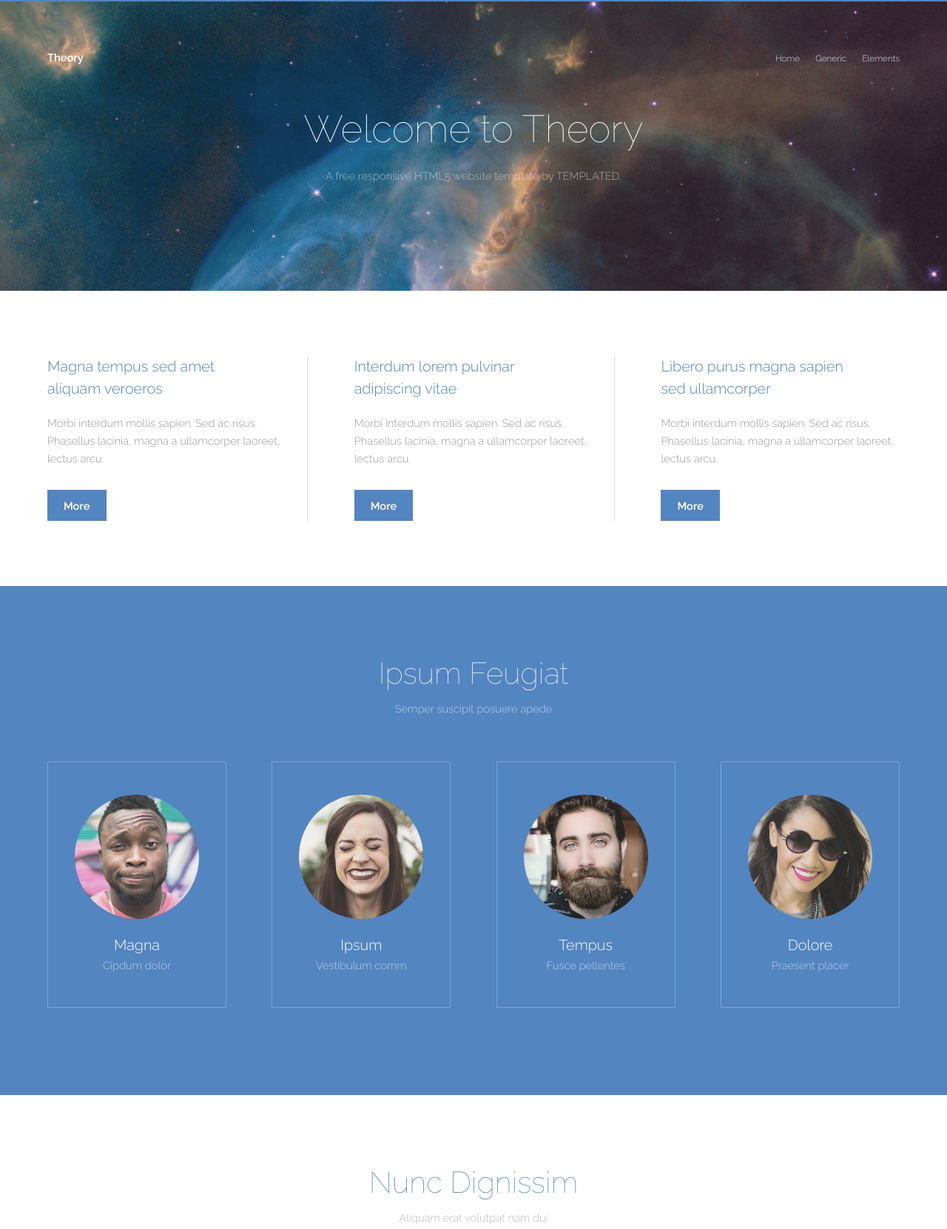
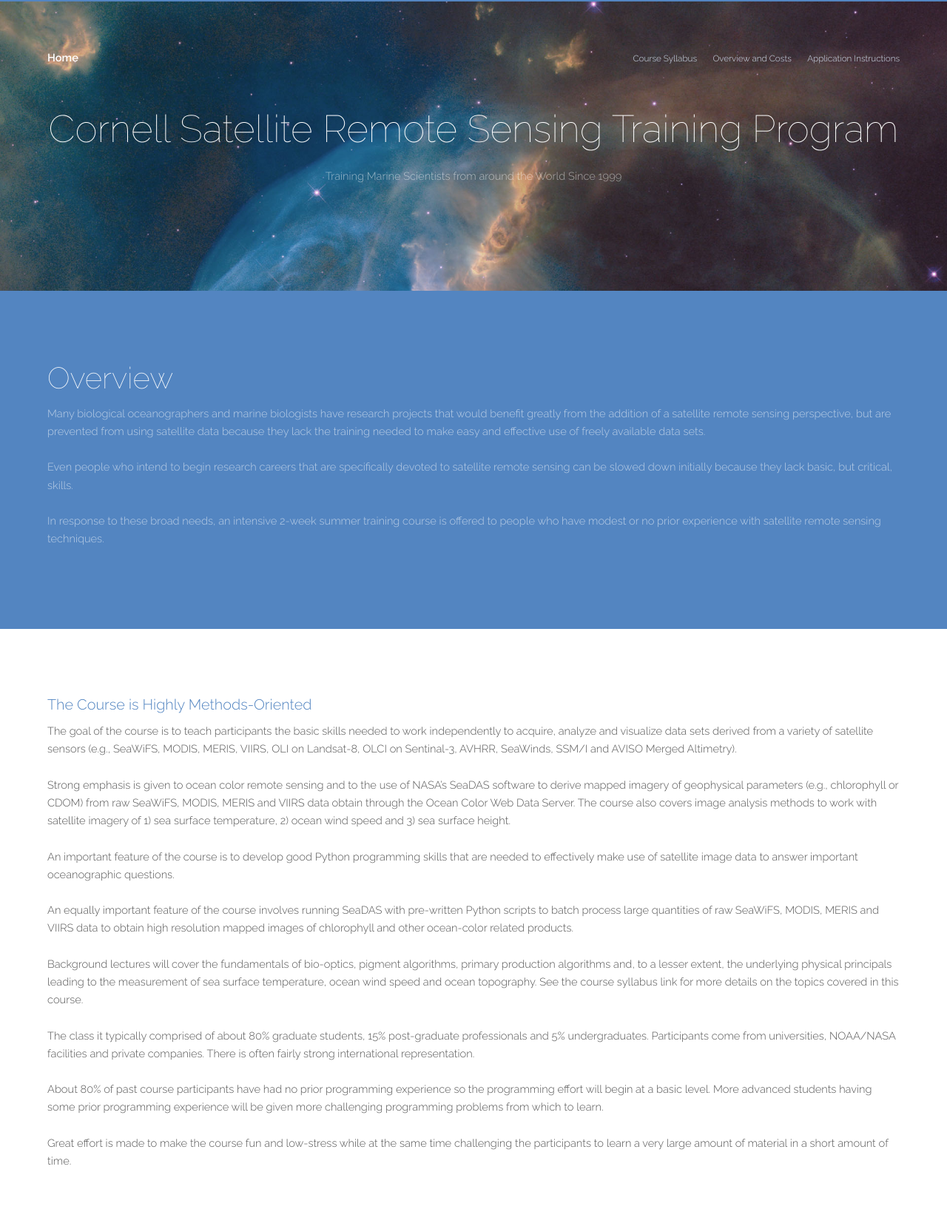
Before and after one commit to philosophieli/satellite_website, a plain HTML site: page index.html in a window 1280 px wide. Shown: the part 5-1666 px from the top of the page at 74% size. Drawn offline with Linux system fonts and the light colour scheme.

Commit message:
finished front page

```diff
--- a/assets/css/main.css
+++ b/assets/css/main.css
@@ -1858,7 +1858,7 @@
 		}
 
 	header p {
-		color: #bbb;
+		color: #555;
 		position: relative;
 		margin: 0 0 1.5em 0;
 	}
--- a/index.html
+++ b/index.html
@@ -16,11 +16,11 @@
 		<!-- Header -->
 			<header id="header">
 				<div class="inner">
-					<a href="index.html" class="logo">Theory</a>
+					<a href="index.html" class="logo">Home</a>
 					<nav id="nav">
-						<a href="index.html">Home</a>
-						<a href="generic.html">Generic</a>
-						<a href="elements.html">Elements</a>
+						<a href="index.html">Course Syllabus</a>
+						<a href="generic.html">Overview and Costs</a>
+						<a href="elements.html">Application Instructions</a>
 					</nav>
 					<a href="#navPanel" class="navPanelToggle"><span class="fa fa-bars"></span></a>
 				</div>
@@ -28,138 +28,53 @@
 
 		<!-- Banner -->
 			<section id="banner">
-				<h1>Welcome to Theory</h1>
-				<p>A free responsive HTML5 website template by TEMPLATED.</p>
+				<h1>Cornell Satellite Remote Sensing Training Program</h1>
+				<p>Training Marine Scientists from around the World Since 1999</p>
 			</section>
 
-		<!-- One -->
-			<section id="one" class="wrapper">
+			<!-- One (Overview) -->
+			<section id="one" class="wrapper style1 special">
 				<div class="inner">
-					<div class="flex flex-3">
 					<article>
 						<header>
-								<h3>Magna tempus sed amet<br /> aliquam veroeros</h3>
+						<!-- Content -->
+							<h2 id="content">Overview</h2>
+							<p>Many biological oceanographers and marine biologists have research projects that would benefit greatly from the addition of a satellite remote sensing perspective, but are prevented from using satellite data because they lack the training needed to make easy and effective use of freely available data sets.
+							<br><br>
+							Even people who intend to begin research careers that are specifically devoted to satellite remote sensing can be slowed down initially because they lack basic, but critical, skills.
+							<br><br>
+							In response to these broad needs, an intensive 2-week summer training course is offered to people who have modest or no prior experience with satellite remote sensing techniques.</p>
 						</header>
-							<p>Morbi interdum mollis sapien. Sed ac risus. Phasellus lacinia, magna a ullamcorper laoreet, lectus arcu.</p>
-							<footer>
-								<a href="#" class="button special">More</a>
-							</footer>
 					</article>
-						<article>
-							<header>
-								<h3>Interdum lorem pulvinar<br /> adipiscing vitae</h3>
-							</header>
-							<p>Morbi interdum mollis sapien. Sed ac risus. Phasellus lacinia, magna a ullamcorper laoreet, lectus arcu.</p>
-							<footer>
-								<a href="#" class="button special">More</a>
-							</footer>
-						</article>
-						<article>
-							<header>
-								<h3>Libero purus magna sapien<br /> sed ullamcorper</h3>
-							</header>
-							<p>Morbi interdum mollis sapien. Sed ac risus. Phasellus lacinia, magna a ullamcorper laoreet, lectus arcu.</p>
-							<footer>
-								<a href="#" class="button special">More</a>
-							</footer>
-						</article>
-					</div>
 				</div>
 			</section>
 
-		<!-- Two -->
-			<section id="two" class="wrapper style1 special">
+			<!-- Two (Specifics) -->
+			<section id="one" class="wrapper">
 				<div class="inner">
+					<article>
 						<header>
-						<h2>Ipsum Feugiat</h2>
-						<p>Semper suscipit posuere apede</p>
+						<!-- Content -->
+							<h3 id="content">The Course is Highly Methods-Oriented </h3>
+							<p>The goal of the course is to teach participants the basic skills needed to work independently to acquire, analyze and visualize data sets derived from a variety of satellite sensors (e.g., SeaWiFS, MODIS, MERIS, VIIRS, OLI on Landsat-8, OLCI on Sentinal-3, AVHRR, SeaWinds, SSM/I and AVISO Merged Altimetry).
+							<br><br>
+							Strong emphasis is given to ocean color remote sensing and to the use of NASA’s SeaDAS software to derive mapped imagery of geophysical parameters (e.g., chlorophyll or CDOM) from raw SeaWiFS, MODIS, MERIS and VIIRS data obtain through the Ocean Color Web Data Server.  The course also covers image analysis methods to work with satellite imagery of 1) sea surface temperature, 2) ocean wind speed and 3) sea surface height.
+							<br><br>
+							An important feature of the course is to develop good Python programming skills that are needed to effectively make use of satellite image data to answer important oceanographic questions.
+							<br><br>
+							An equally important feature of the course involves running SeaDAS with pre-written Python scripts to batch process large quantities of raw SeaWiFS, MODIS, MERIS and VIIRS data to obtain high resolution mapped images of chlorophyll and other ocean-color related products.
+							<br><br>
+							Background lectures will cover the fundamentals of bio-optics, pigment algorithms, primary production algorithms and, to a lesser extent, the underlying physical principals leading to the measurement of sea surface temperature, ocean wind speed and ocean topography. See the course syllabus link for more details on the topics covered in this course.
+							<br><br>
+							The class it typically comprised of about 80% graduate students, 15% post-graduate professionals and 5% undergraduates. Participants come from universities, NOAA/NASA facilities and private companies. There is often fairly strong international representation.
+							<br><br>
+							About 80% of past course participants have had no prior programming experience so the programming effort will begin at a basic level. More advanced students having some prior programming experience will be given more challenging programming problems from which to learn.
+							<br><br>
+							Great effort is made to make the course fun and low-stress while at the same time challenging the participants to learn a very large amount of material in a short amount of time.<p>
 						</header>
-					<div class="flex flex-4">
-						<div class="box person">
-							<div class="image round">
-								<img src="images/pic03.jpg" alt="Person 1" />
-							</div>
-							<h3>Magna</h3>
-							<p>Cipdum dolor</p>
-						</div>
-						<div class="box person">
-							<div class="image round">
-								<img src="images/pic04.jpg" alt="Person 2" />
-							</div>
-							<h3>Ipsum</h3>
-							<p>Vestibulum comm</p>
-						</div>
-						<div class="box person">
-							<div class="image round">
-								<img src="images/pic05.jpg" alt="Person 3" />
-							</div>
-							<h3>Tempus</h3>
-							<p>Fusce pellentes</p>
-						</div>
-						<div class="box person">
-							<div class="image round">
-								<img src="images/pic06.jpg" alt="Person 4" />
-							</div>
-							<h3>Dolore</h3>
-							<p>Praesent placer</p>
-						</div>
-					</div>
+					</article>
 				</div>
 			</section>
-
-		<!-- Three -->
-			<section id="three" class="wrapper special">
-				<div class="inner">
-					<header class="align-center">
-						<h2>Nunc Dignissim</h2>
-						<p>Aliquam erat volutpat nam dui </p>
-					</header>
-					<div class="flex flex-2">
-						<article>
-							<div class="image fit">
-								<img src="images/pic01.jpg" alt="Pic 01" />
-							</div>
-							<header>
-								<h3>Praesent placerat magna</h3>
-							</header>
-							<p>Praesent dapibus, neque id cursus faucibus, tortor neque egestas augue, eu vulputate magna eros eu erat. Aliquam erat volutpat. Nam dui mi, tincidunt quis, accumsan porttitor lorem ipsum.</p>
-							<footer>
-								<a href="#" class="button special">More</a>
-							</footer>
-						</article>
-						<article>
-							<div class="image fit">
-								<img src="images/pic02.jpg" alt="Pic 02" />
-							</div>
-							<header>
-								<h3>Fusce pellentesque tempus</h3>
-							</header>
-							<p>Sed adipiscing ornare risus. Morbi est est, blandit sit amet, sagittis vel, euismod vel, velit. Pellentesque egestas sem. Suspendisse commodo ullamcorper magna non comodo sodales tempus.</p>
-							<footer>
-								<a href="#" class="button special">More</a>
-							</footer>
-						</article>
-					</div>
-				</div>
-			</section>
-
-		<!-- Footer -->
-			<footer id="footer">
-				<div class="inner">
-					<div class="flex">
-						<div class="copyright">
-							&copy; Untitled. Design: <a href="https://templated.co">TEMPLATED</a>. Images: <a href="https://unsplash.com">Unsplash</a>.
-						</div>
-						<ul class="icons">
-							<li><a href="#" class="icon fa-facebook"><span class="label">Facebook</span></a></li>
-							<li><a href="#" class="icon fa-twitter"><span class="label">Twitter</span></a></li>
-							<li><a href="#" class="icon fa-linkedin"><span class="label">linkedIn</span></a></li>
-							<li><a href="#" class="icon fa-pinterest-p"><span class="label">Pinterest</span></a></li>
-							<li><a href="#" class="icon fa-vimeo"><span class="label">Vimeo</span></a></li>
-						</ul>
-					</div>
-				</div>
-			</footer>
 
 		<!-- Scripts -->
 			<script src="assets/js/jquery.min.js"></script>
```
Also changed, not shown: elements.html (+128 -0 lines). Lines whose indentation alone changed are shown as unchanged.
